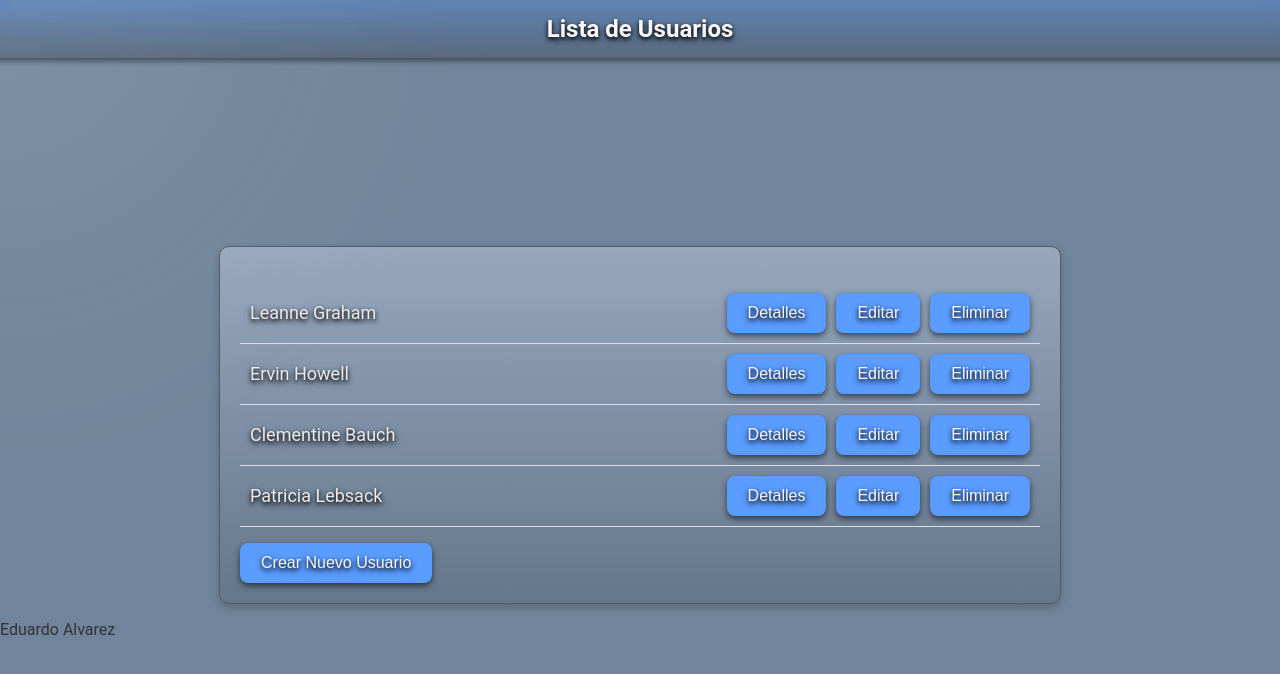
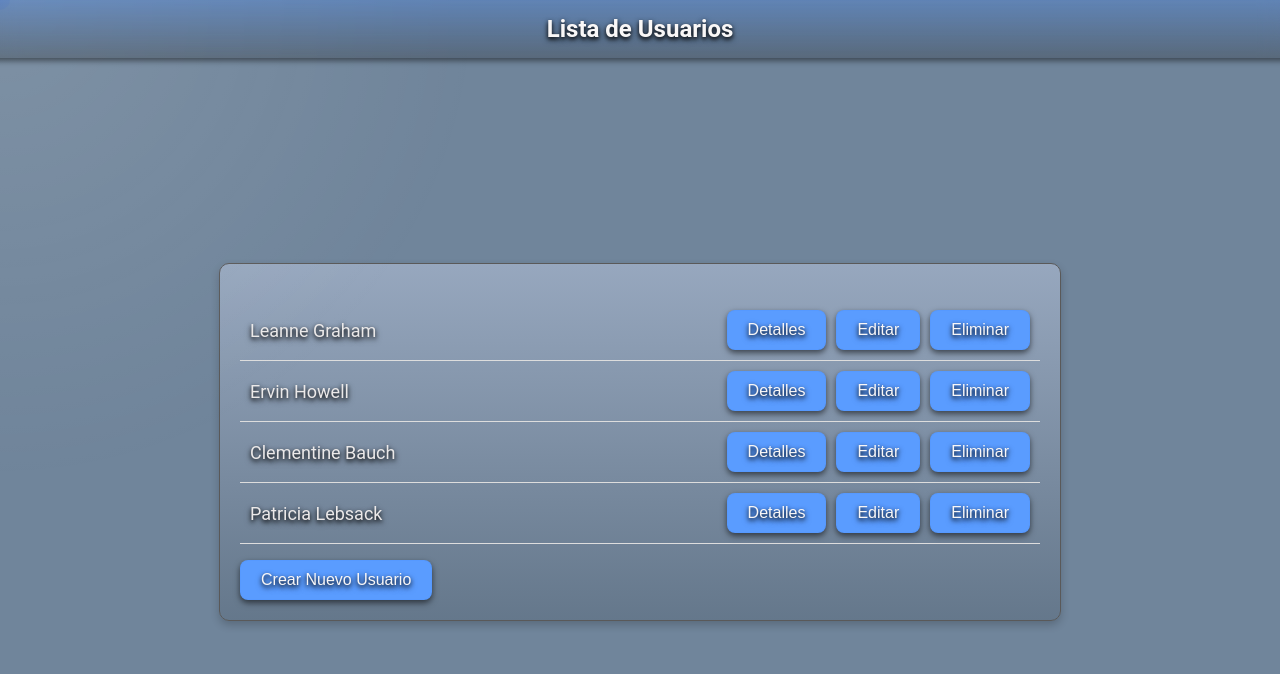
Before and after one commit to dienton82/proyecto-angular, an Angular app: page /users in a window 1280 px wide. Shown: the top 674 px of the page. Built offline with nearby package versions, Linux system fonts and the light colour scheme.

Commit message:
Actualizado footer: eliminado nombre y cambiado icono

```diff
--- a/src/app/footer/footer.component.html
+++ b/src/app/footer/footer.component.html
@@ -1 +1 @@
-<p>Eduardo Alvarez</p>
+<p></p>
```
